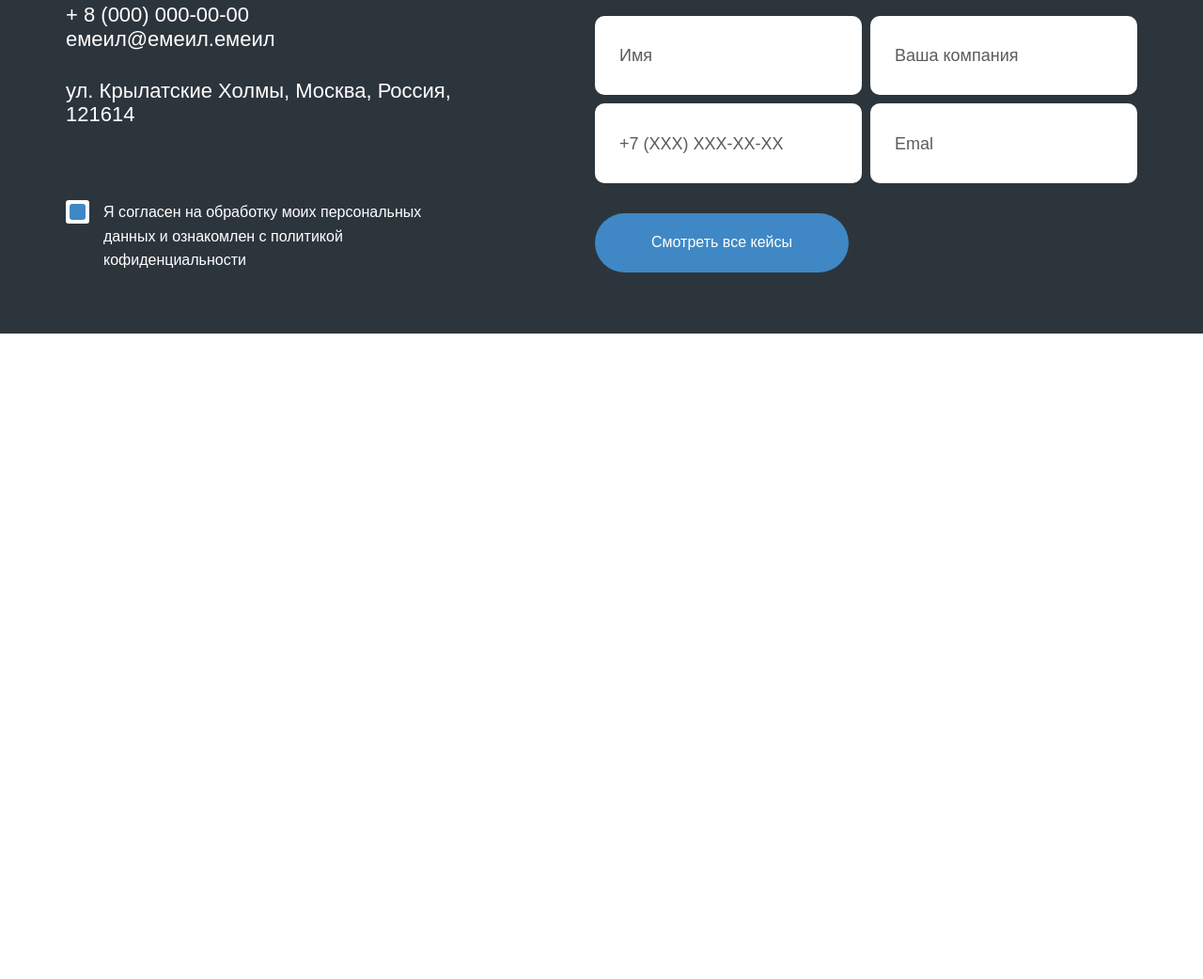
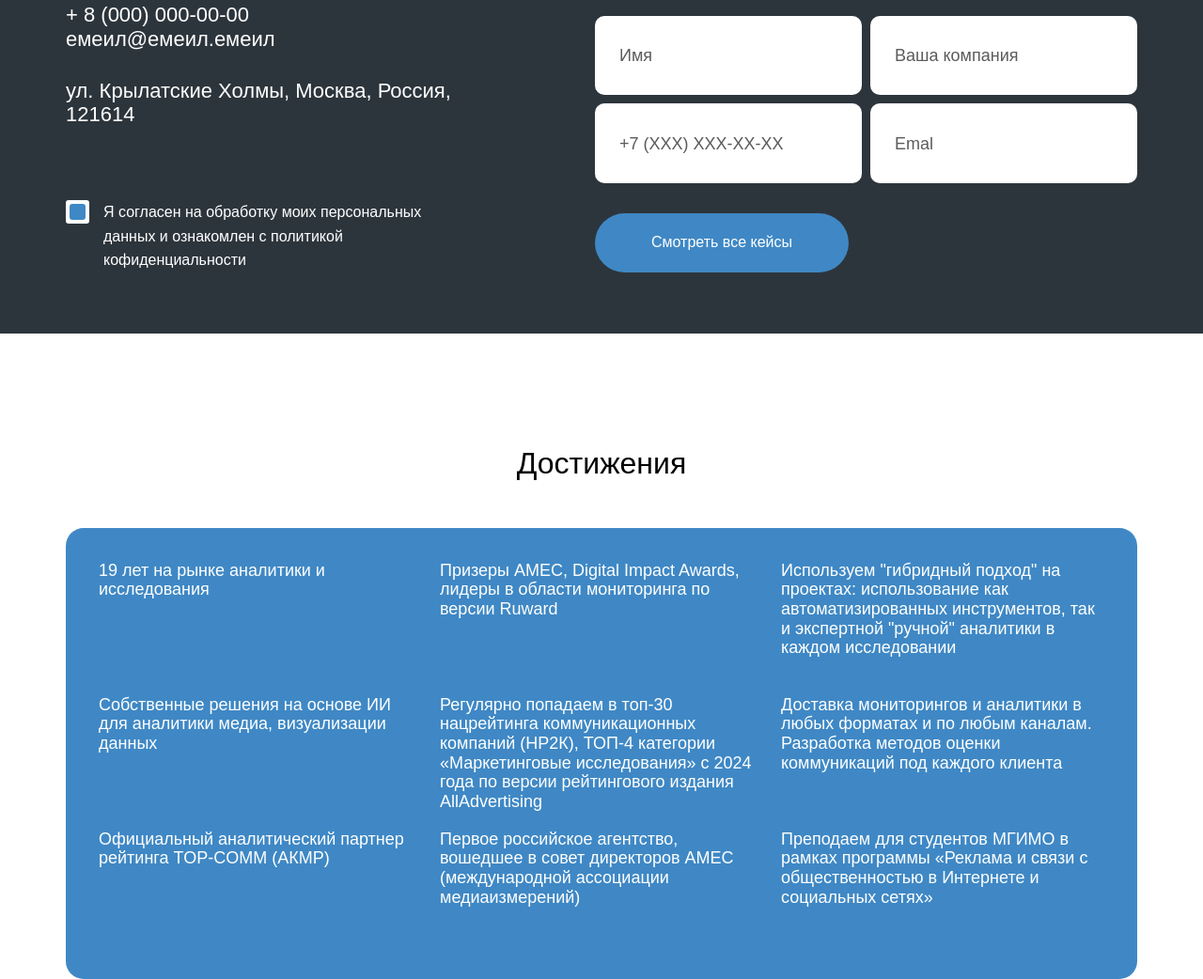
Before and after one commit to Tungusv89/exlibris, a website: page app/index.html in a window 1280 px wide. Shown: the part 5221-6263 px from the top of the page at 94% size. Before the commit the page ends 5576 px from the top, so only its background shows below. Drawn offline with nearby package versions, Linux system fonts and the light colour scheme.

Commit message:
достижения

```diff
--- a/app/index.html
+++ b/app/index.html
@@ -679,6 +679,33 @@
         </div>
     </section>
 
+    <section class="cases-section">
+        <div class="container">
+            <div class="cases-body">
+                <h2 class="section-title">Достижения</h2>
+                <div class="achievements">
+                    <div class="item">19 лет на рынке аналитики и исследования</div>
+                    <div class="item">Призеры AMEC, Digital Impact Awards, лидеры в области мониторинга по версии Ruward
+                    </div>
+                    <div class="item">Используем "гибридный подход" на проектах: использование как автоматизированных
+                        инструментов, так и экспертной "ручной" аналитики в каждом исследовании</div>
+                    <div class="item">Собственные решения на основе ИИ для аналитики медиа, визуализации данных</div>
+                    <div class="item">Регулярно попадаем в топ-30 нацрейтинга коммуникационных компаний (НР2К), ТОП-4
+                        категории «Маркетинговые исследования» с 2024 года по версии рейтингового издания AllAdvertising
+                    </div>
+                    <div class="item">Доставка мониторингов и аналитики в любых форматах и по любым каналам. Разработка
+                        методов оценки коммуникаций под каждого клиента</div>
+                    <div class="item">Официальный аналитический партнер рейтинга TOP-COMM (АКМР)</div>
+                    <div class="item">Первое российское агентство, вошедшее в совет директоров AMEC (международной
+                        ассоциации медиаизмерений)</div>
+                    <div class="item">Преподаем для студентов МГИМО в рамках программы «Реклама и связи с
+                        общественностью в
+                        Интернете и социальных сетях»</div>
+                </div>
+            </div>
+        </div>
+    </section>
+
     <footer class="footer">
         <div class="container">
             <div class="footer-body">
--- a/app/scss/main.scss
+++ b/app/scss/main.scss
@@ -1393,3 +1393,36 @@ section {
     }
   }
 }
+
+//
+.cases-section {
+  .achievements {
+    color: #fff;
+    font-size: 20px;
+    font-weight: 400;
+    display: grid;
+    grid-template-columns: 1fr;
+    font-size: 18px;
+
+    background-color: $blue;
+    padding: 55px;
+    padding: 35px;
+    gap: 24px;
+    border-radius: 19px;
+    -webkit-border-radius: 19px;
+    -moz-border-radius: 19px;
+    -ms-border-radius: 19px;
+    -o-border-radius: 19px;
+
+    @media (min-width: 680px) {
+      grid-template-columns: repeat(2, 1fr);
+      grid-template-rows: repeat(4, 1fr);
+      gap: 19px;
+    }
+
+    @media (min-width: 1024px) {
+      grid-template-columns: repeat(3, 1fr);
+      grid-template-rows: repeat(3, 1fr);
+    }
+  }
+}
```
Also changed, not shown: app/css/main.css.
